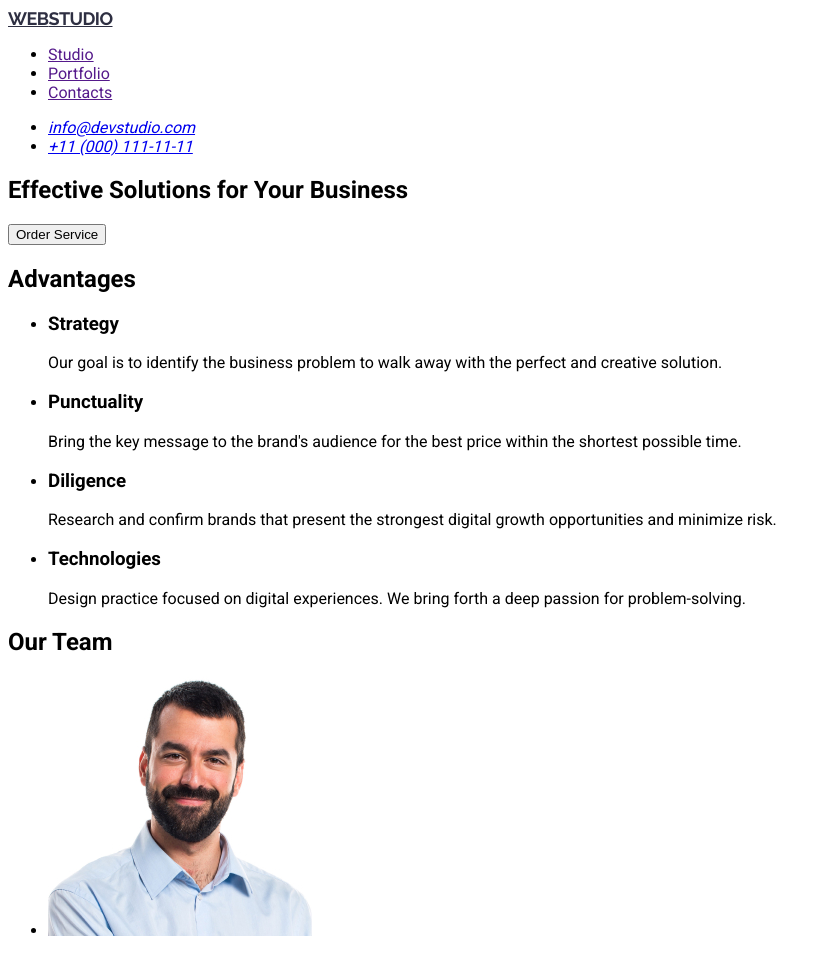
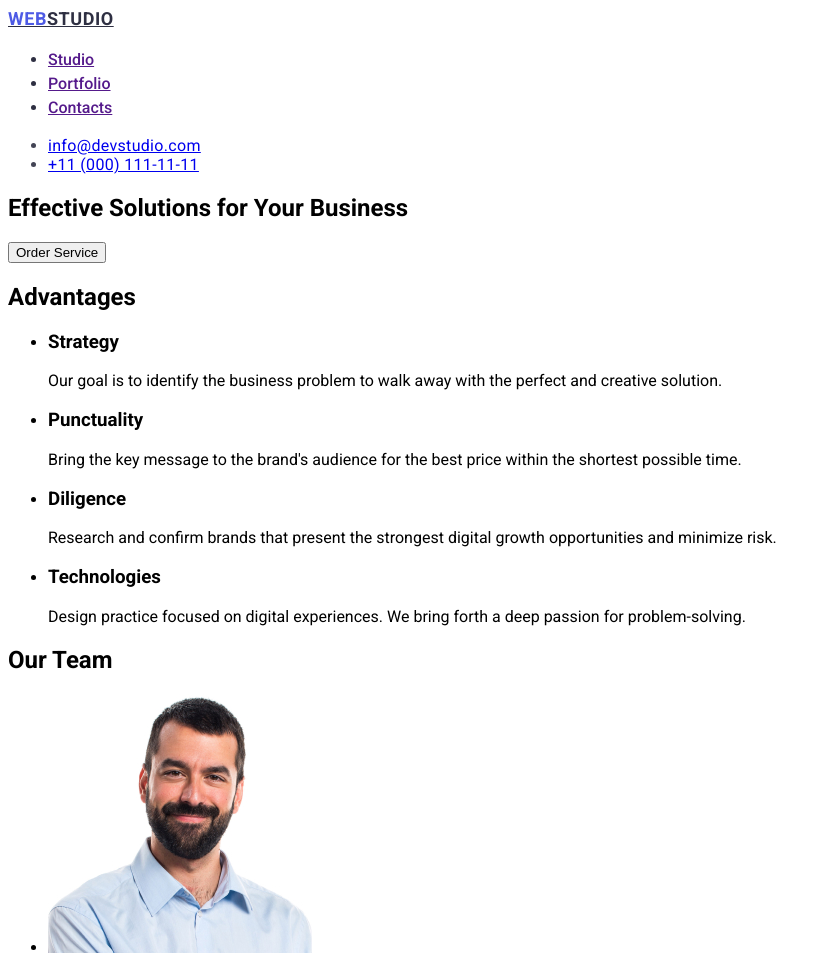
Before and after one commit to MarianaSafiulin/goit-markup-hw-02, a plain HTML site: page index.html in a window 1280 px wide. Shown: the top 953 px of the page, without its empty margins (0-827 px from the left). Drawn offline with Linux system fonts and the light colour scheme.

Commit message:
goit-markup-hw-02

```diff
--- a/css/style.css
+++ b/css/style.css
@@ -3,11 +3,53 @@ body {
 }
 
 .header-logo {
-  color: var(--NAVY-BLUE, #2e2f42);
-  font-family: Raleway;
+  color:
+  font-family: "Raleway"; sans-serif;
   font-size: 18px;
   font-weight: 700;
   line-height: 1.17;
-  letter-spacing: -0.03em;
+  letter-spacing: 0.03em;
   text-transform: uppercase;
 }
+
+.header-navigation {
+color: var(--NAVY-BLUE, #2E2F42);
+font-family: Roboto;
+font-size: 16px;
+font-style: normal;
+font-weight: 500;
+line-height: 1.5;}
+.header-menu-link:focus {
+  color: #404bbf;
+}
+.header-menu-link:active {
+  color: #404bbf;
+
+}
+.header-menu-link:hover {
+  color: #404bbf;
+}
+
+.header-logo {
+  color: var(--NAVY-BLUE, #2E2F42);
+
+}
+.header-logo-italic {
+  color: var(--IRIS, #4D5AE5);
+}
+.header-address {
+  color: var(--SLATE, #434455);
+font-family: Roboto;
+font-size: 16px;
+font-style: normal;
+letter-spacing: 0.02em;
+}
+.header-address-link:active {
+  color: #404bbf;
+}
+.header-address-link:hover {
+  color: #404bbf;
+}
+.header-address-link:focus {
+  color: #404bbf;
+}
--- a/index.html
+++ b/index.html
@@ -20,7 +20,7 @@
     <link rel="stylesheet" href="./css/style.css" />
   </head>
   <body>
-    <header class="header">
+    <header>
       <nav class="header-navigation">
         <a class="header-logo" href="./index.html"
           ><span class="header-logo-italic">Web</span>Studio</a
@@ -135,6 +135,20 @@
           </li>
         </ul>
       </section>
+      <section class="portfolio">
+        <h2 class="portfolio-title">Our Portfolio</h2>
+        <ul>
+          <li
+          img
+          src=""
+              alt=
+              width=
+              height=
+          >
+
+          </li>
+        </ul>
+      </section>
     </main>
     <footer class="footer-back">
       <a class="footer-logo" href="./index.html"
```
